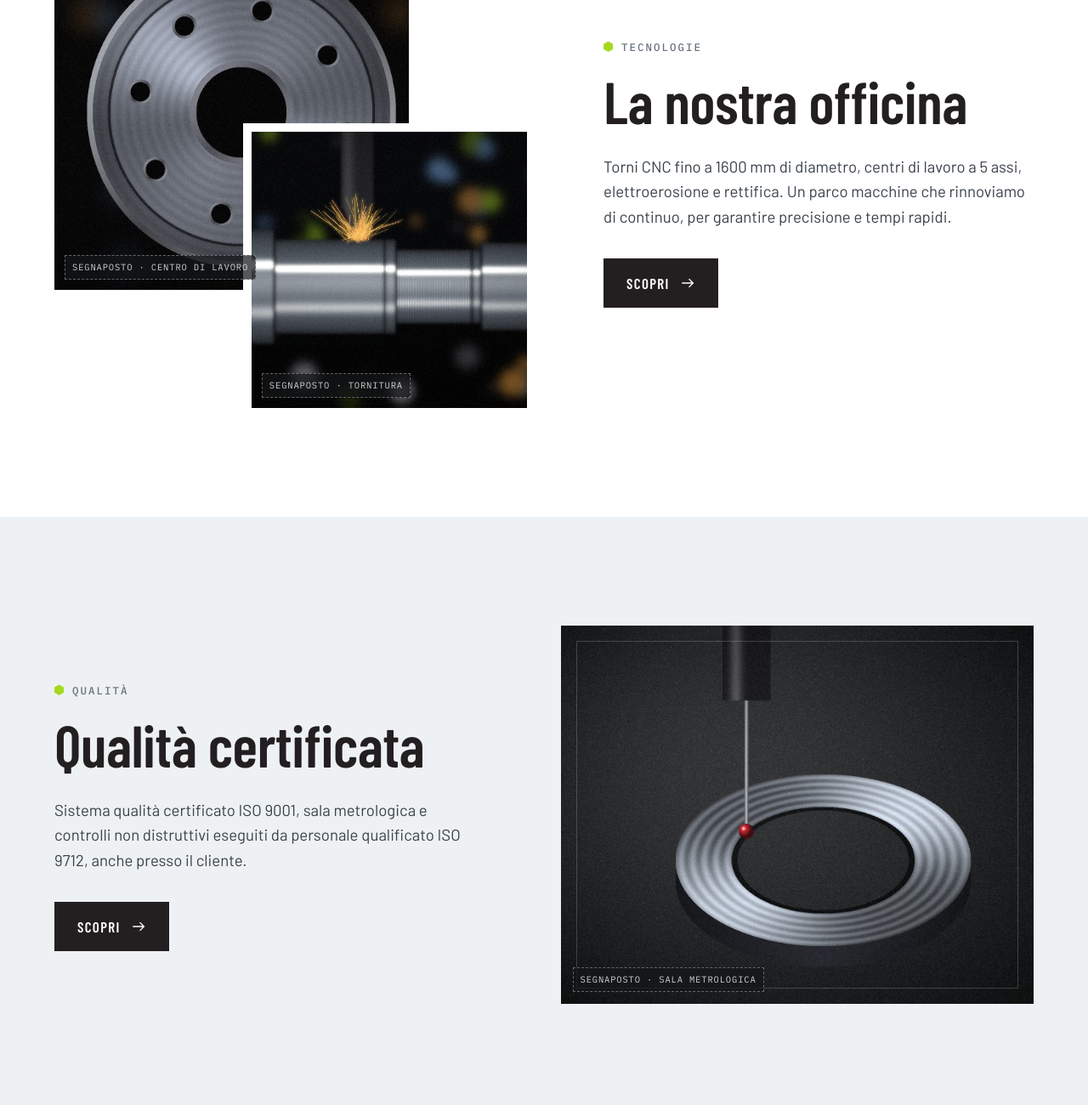
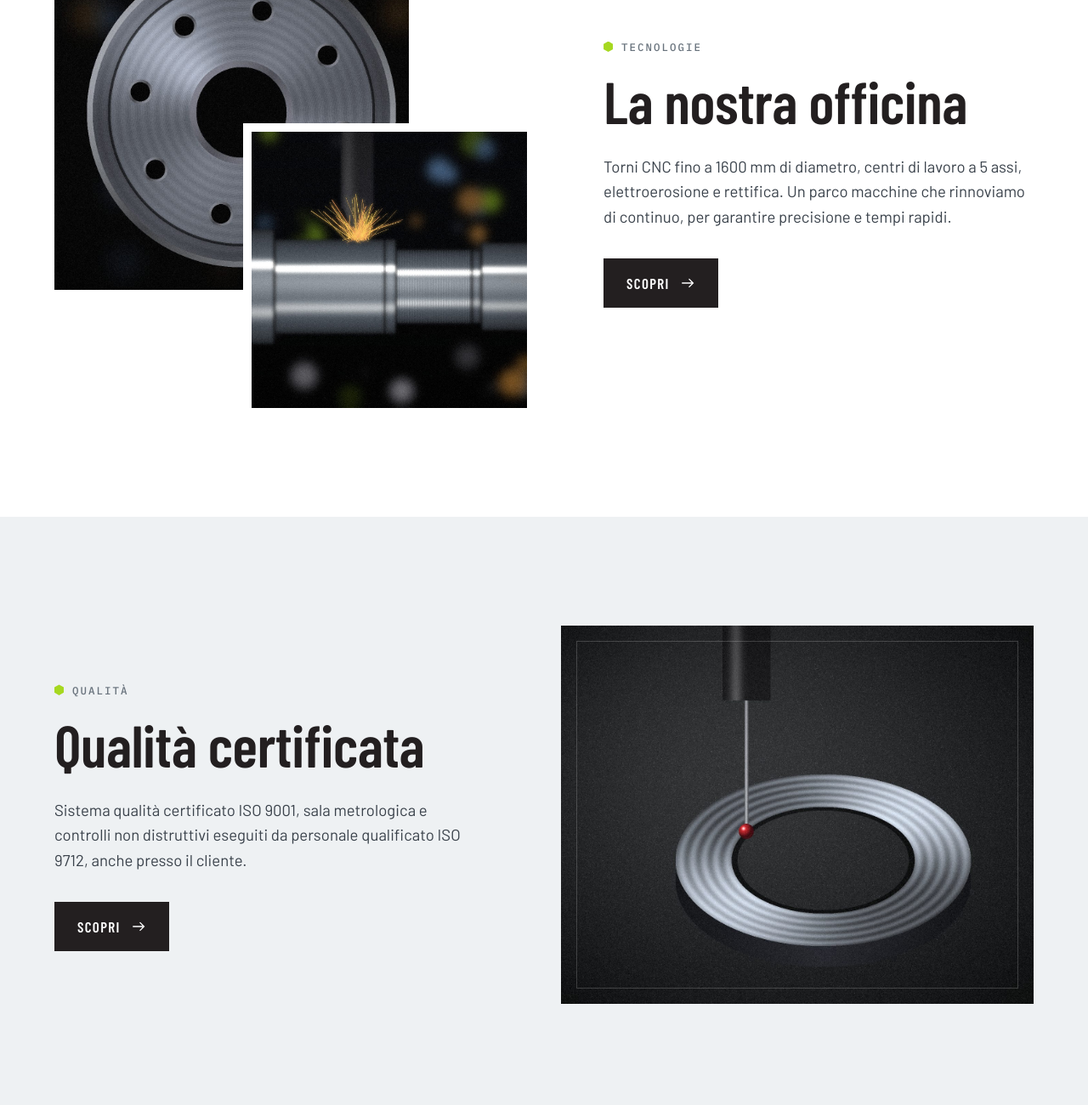
Before and after one commit to lgarzi/sito-gielle, a plain HTML site: page index.html in a window 1280 px wide. Shown: the part 2942-4242 px from the top of the page at 85% size. Drawn offline with nearby package versions, Linux system fonts and the light colour scheme.

Commit message:
Tolte le scritte "Segnaposto" dalle foto in tutte le pagine
Co-Authored-By: Claude Opus 5.5 <noreply@anthropic.com>
Claude-Session: https://claude.ai/code/session_01XGgEVySG9HoMzxcd5EvSBa

```diff
--- a/index.html
+++ b/index.html
@@ -140,8 +140,8 @@
 <section class="split h-shop" aria-labelledby="shop-title">
   <div class="wrap split-grid">
     <div class="duo rv">
-      <div class="media duo-a" style="background-image:url(assets/img/officina.jpg)" role="img" aria-label="Pezzo tornito"><span class="ph-tag">Segnaposto · centro di lavoro</span></div>
-      <div class="media duo-b" style="background-image:url(assets/img/hero.jpg)" role="img" aria-label="Tornitura CNC"><span class="ph-tag">Segnaposto · tornitura</span></div>
+      <div class="media duo-a" style="background-image:url(assets/img/officina.jpg)" role="img" aria-label="Pezzo tornito"></div>
+      <div class="media duo-b" style="background-image:url(assets/img/hero.jpg)" role="img" aria-label="Tornitura CNC"></div>
     </div>
     <div class="rv">
       <span class="eyebrow">Tecnologie</span>
@@ -156,7 +156,6 @@
   <div class="wrap split-grid">
     <div class="media rv" style="background-image:url(assets/img/metrologia.jpg)" role="img" aria-label="Macchina di misura tridimensionale">
       <span class="frame"></span>
-      <span class="ph-tag">Segnaposto · sala metrologica</span>
     </div>
     <div class="rv">
       <span class="eyebrow">Qualità</span>
```
Also changed, not shown: pagine/ambiti.html (+0 -1 lines), pagine/qualita.html (+0 -2 lines), pagine/storia.html (+0 -1 lines).
